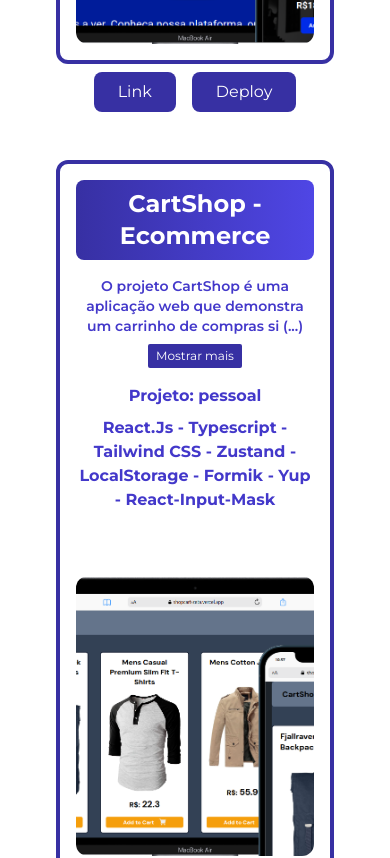
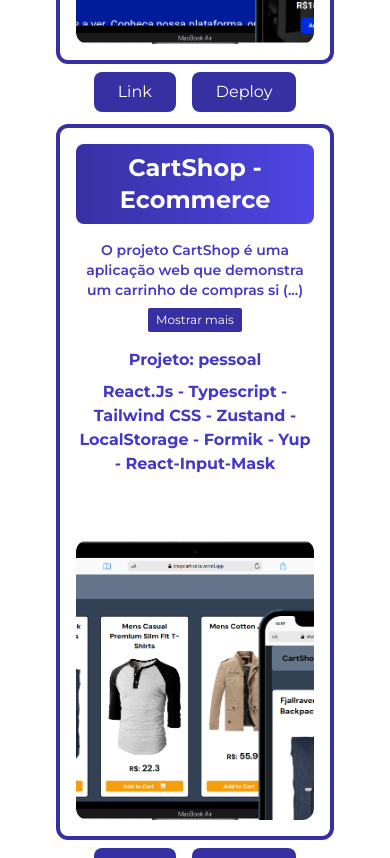
Before and after one commit to cardrocha/my-portfolio-2.0, a React (Vite) app: page /project in a window 390 px wide. Shown: the part 920-1778 px from the top of the page. Built offline with nearby package versions, Linux system fonts and the light colour scheme.

Commit message:
fix: correct typo in ProjectList component and adjust margin in RepoBox component

```diff
--- a/src/components/ProjectList.tsx
+++ b/src/components/ProjectList.tsx
@@ -20,7 +20,7 @@
 						link={repo.link}
 						deploy={repo.deploy}
 					/>
-				))}
+				))}z
 			</ul>
 		</div>
 	);
--- a/src/components/RepoBox.tsx
+++ b/src/components/RepoBox.tsx
@@ -33,7 +33,7 @@
 	};
 
 	return (
-		<div className="mb-12">
+		<div className="mb-3 lg:mb-12">
 			<div className="flex flex-col justify-between h-full lg:h-full border-4 border-indigo-800 rounded-xl p-4">
 				<div>
 					<h1 className="box-decoration-slice bg-gradient-to-l from-indigo-600 to-indigo-800 text-white text-center text-2xl p-2 rounded-lg font-bold mb-4">
```
